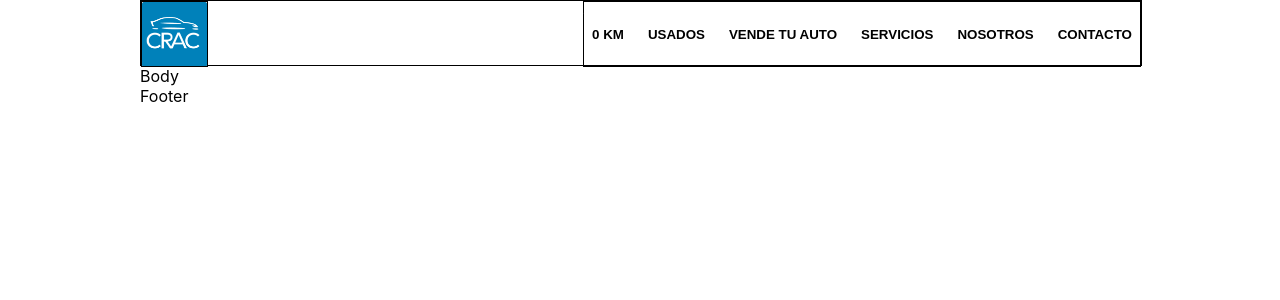
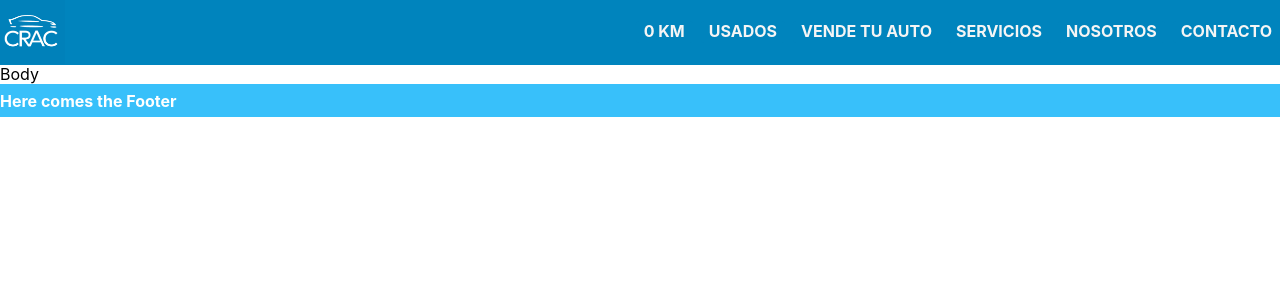
Before and after one commit to daro-asecas/Grupo7, a React (Create React App) app: page / in a window 1280 px wide. Shown: the top 300 px of the page. Built offline with nearby package versions, Linux system fonts and the light colour scheme.

Commit message:
first commit

```diff
--- a/src/components/Body.jsx
+++ b/src/components/Body.jsx
@@ -1,4 +1,4 @@
-// import { NavBar } from "./components/NavBar"
+// import { home } from "./components/home"
 
 
 export function Body() {
--- a/src/components/Footer.jsx
+++ b/src/components/Footer.jsx
@@ -4,7 +4,7 @@
 export function Footer() {
     return (
       <footer>
-        Footer
+        Here comes the Footer
       </footer>
     );
   }
--- a/src/components/NavButton.jsx
+++ b/src/components/NavButton.jsx
@@ -1,11 +1,9 @@
-import { useState } from "react"
-
 export function NavButton({ name, isCurrent, makeCurrent }) {
   return (
     <>
-        <button className={`navbutton ${isCurrent?' current':''}`} onClick={()=> makeCurrent(name)}>
+        <a href={`/${name}`} className={`navbutton ${isCurrent?' current':''}`} onClick={()=> makeCurrent(name)}>
           {name}
-        </button>
+        </a>
     </>
   );
 }
--- a/src/styles/header.css
+++ b/src/styles/header.css
@@ -1,10 +1,6 @@
-
-header, header * {
-  border: solid black 1px;
-}
-
 header {
-  height: 100%;
+  background-color: hsl(198, 100%, 37%);
+  border-bottom: solid 0.1rem hsla(198, 100%, 37%, 25%);
   display: flex;
   flex-direction: row;
   flex-wrap: nowrap;
@@ -25,15 +21,37 @@ header {
 }
 
 .navbutton {
-  background: white;
+  background-color: hsl(198, 100%, 37%);
+  color: whitesmoke;
   border: 0px;
   border-radius: 0.2rem;
-  height: 3rem;
-  padding: 0.5rem;
+  padding-inline: 0.5rem;
+  padding-bottom: 0.1rem;
   font-weight: bold;
   text-transform: uppercase;
+  text-decoration: none;
+  vertical-align: middle;
+}
+
+.navbutton:hover {
+  background-color: hsl(198, 100%, 37%);
+  color: white;
+  /* scale: 1.05; */
 }
 
 .navbutton.current {
-  background: linear-gradient(white 66%,rgb(247, 242, 217), white 88%)
+  color: rgb(255, 230, 161);
 }
+
+
+footer {
+  background-color: hsl(198, 95%, 60%);
+  border-top: solid 0.1rem hsla(198, 95%, 60%, 25%);
+  color: white;
+  font-weight: bold;
+  display: flex;
+  flex-direction: row;
+  flex-wrap: nowrap;
+  justify-content: space-between;
+  align-items: center;
+}
--- a/src/styles/layout.css
+++ b/src/styles/layout.css
@@ -1,9 +1,22 @@
 #root {
   margin-inline: auto;
-  width: 1000px;
+  /* max-width: 1000px; */
 }
 
 header {
   height: 4rem;
   width: 100%;
+  position: fixed;
+  top: 0;
+  left: 0;
 }
+
+body {
+  margin-top: 4rem;
+  height: 80vh;
+}
+
+footer {
+  height: 2rem;
+  width: 100%;
+}
```
Also changed, not shown: public/logo.png.
